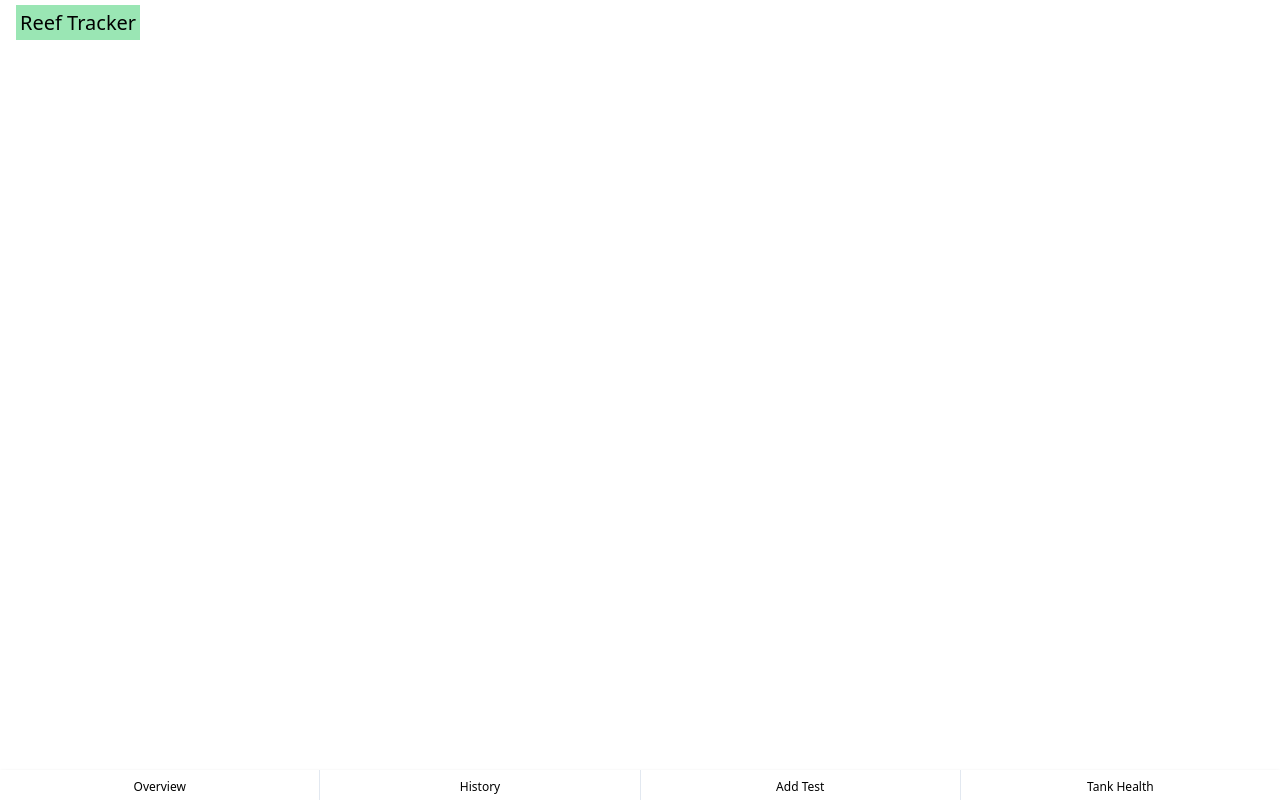
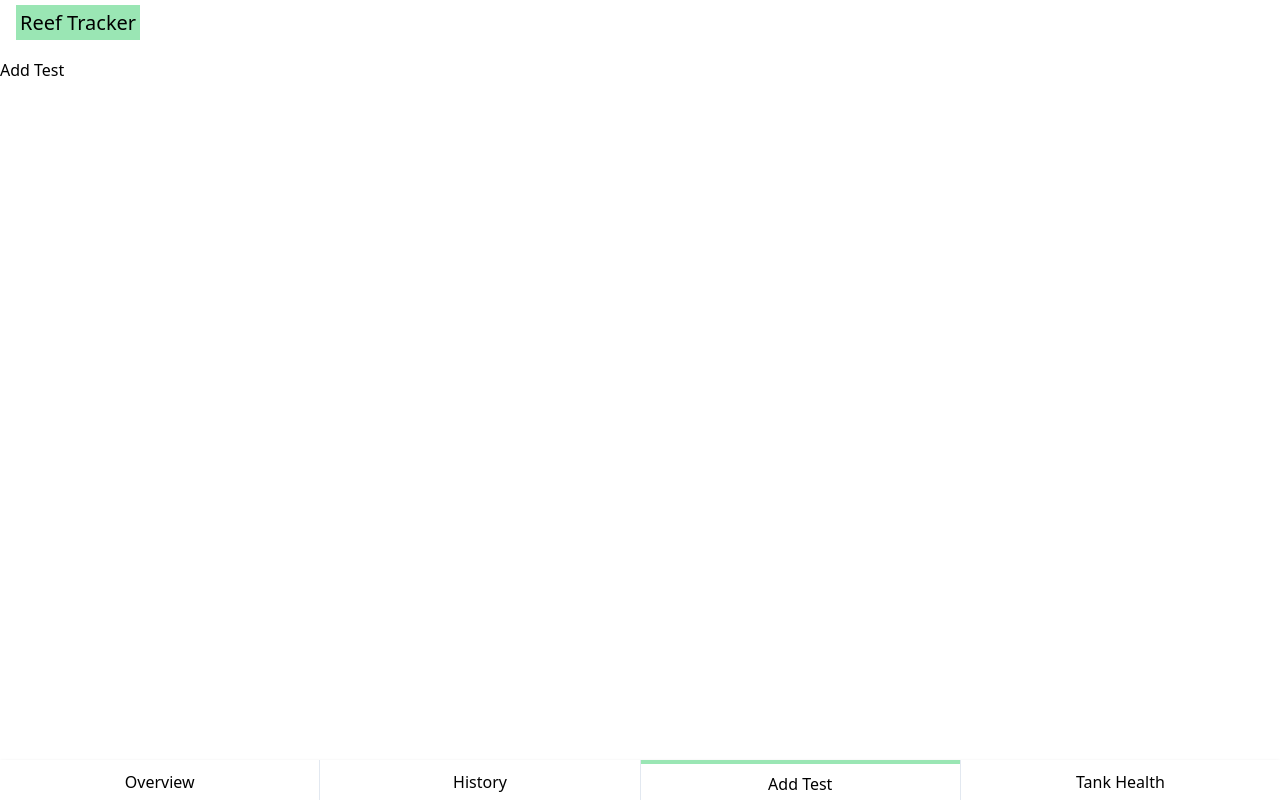
Before and after one commit to holdengreene/reef-tank-tracker, a Nuxt app: page /add-test in a window 1280 px wide. Built offline with nearby package versions, Linux system fonts and the light colour scheme.

Commit message:
Added active state to bottom nav

```diff
--- a/components/BottomNav.vue
+++ b/components/BottomNav.vue
@@ -1,7 +1,7 @@
 <template>
   <nav class="w-full">
     <div class="block fixed inset-x-0 bottom-0 z-10 bg-white shadow">
-      <ul class="flex justify-between md:divide-x">
+      <ul class="flex md:divide-x">
         <NavTab link="/" name="Overview">
           <OverviewLogo />
         </NavTab>
--- a/components/NavTab.vue
+++ b/components/NavTab.vue
@@ -1,12 +1,12 @@
 <template>
   <li class="flex w-full justify-center">
-    <a
-      :href="link"
-      class="flex flex-col justify-center items-center pt-2 pb-1 w-full h-full"
+    <NuxtLink
+      :to="link"
+      class="flex flex-col justify-center items-center pt-2 pb-1 w-full h-full hover:bg-gray-100 focus:bg-gray-100 transition duration-300 outline-none"
     >
       <slot></slot>
-      <span class="block text-xs">{{ name }}</span>
-    </a>
+      <span class="text-base">{{ name }}</span>
+    </NuxtLink>
   </li>
 </template>
 
@@ -24,3 +24,20 @@ export default {
   },
 };
 </script>
+
+<style lang="postcss">
+/* Has to be unscoped for path to take */
+@layer components {
+  .nuxt-link-exact-active path {
+    @apply fill-green-300;
+  }
+}
+</style>
+
+<style lang="postcss" scoped>
+@layer components {
+  .nuxt-link-exact-active {
+    @apply border-t-4 border-green-300;
+  }
+}
+</style>
--- /dev/null
+++ b/pages/add-test.vue
@@ -0,0 +1,3 @@
+<template>
+  <h1>Add Test</h1>
+</template>
--- /dev/null
+++ b/pages/history.vue
@@ -0,0 +1,3 @@
+<template>
+  <h1>History</h1>
+</template>
--- a/pages/index.vue
+++ b/pages/index.vue
@@ -3,20 +3,20 @@
     <h1 class="mb-3 text-4xl font-bold">Parameters Overview</h1>
     <div class="grid sm:grid-cols-2 lg:grid-cols-4 gap-3">
       <ul v-for="parameterData in latestParameters" :key="parameterData.name">
-        <Parameter :parameter-data="parameterData" />
+        <ParameterTile :parameter-data="parameterData" />
       </ul>
     </div>
   </div>
 </template>
 
 <script>
-import Parameter from '~/components/Parameter';
+import ParameterTile from '~/components/ParameterTile';
 
 import latestParameters from '~/assets/js/parameterDummy';
 
 export default {
   components: {
-    Parameter,
+    ParameterTile,
   },
   data() {
     return {
--- /dev/null
+++ b/pages/tank-health.vue
@@ -0,0 +1,3 @@
+<template>
+  <h1>Tank Health</h1>
+</template>
--- a/tailwind.config.js
+++ b/tailwind.config.js
@@ -1,3 +1,5 @@
+const colors = require('tailwindcss/colors');
+
 module.exports = {
   purge: {
     enabled: process.env.NODE_ENV === 'production',
@@ -11,10 +13,14 @@ module.exports = {
   },
   darkMode: false, // or 'media' or 'class'
   theme: {
-    extend: {},
+    extend: {
+      fill: {
+        green: colors.green,
+      },
+    },
   },
   variants: {
     extend: {},
   },
   plugins: [],
-}
+};
```
Also changed, not shown: components/ParameterTile.vue (renamed from components/Parameter.vue).
